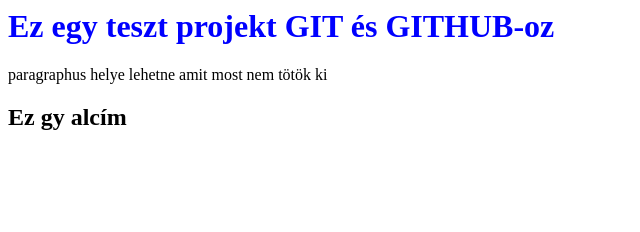
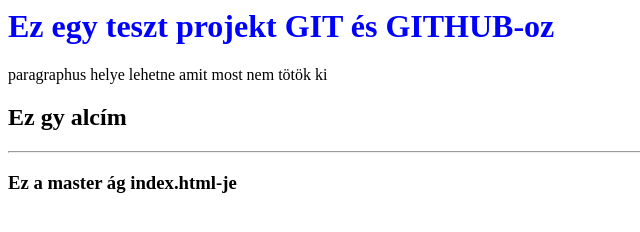
Before and after one commit to Hagyo-Roland/GitHub_teszt, a plain HTML site: page index.html in a window 1280 px wide. Shown: the whole page, without its empty margins (0-640 px from the left). Drawn offline with Linux system fonts and the light colour scheme.

Commit message:
Az index.html fájl master branch-be

```diff
--- a/index.html
+++ b/index.html
@@ -8,5 +8,9 @@
 		<p>paragraphus helye lehetne amit most nem tötök ki</p>
 
 		<h2>Ez gy alcím</h2>
+
+		<hr>
+
+		<h3 style="tex-align:center">Ez a master ág index.html-je</h3>
 	</body>
 </html>
```
